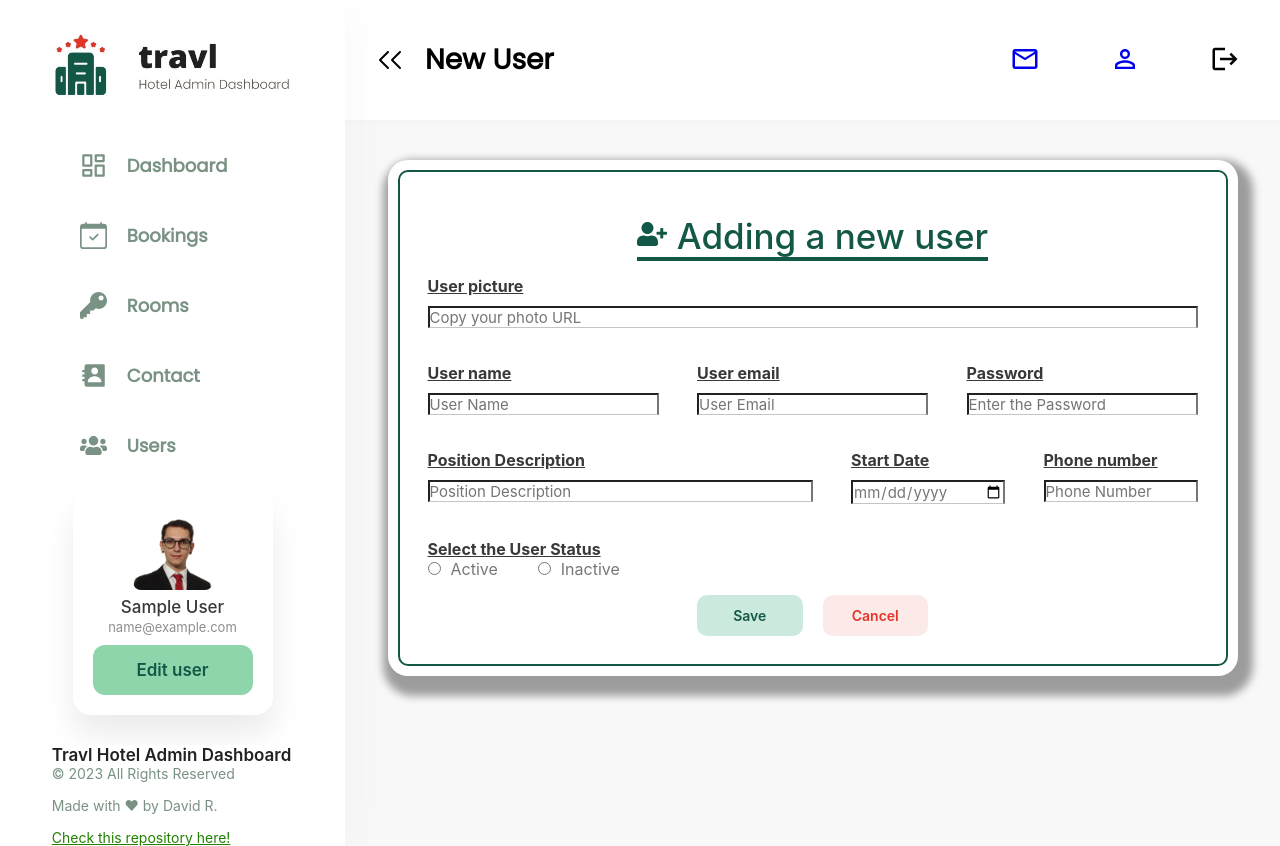
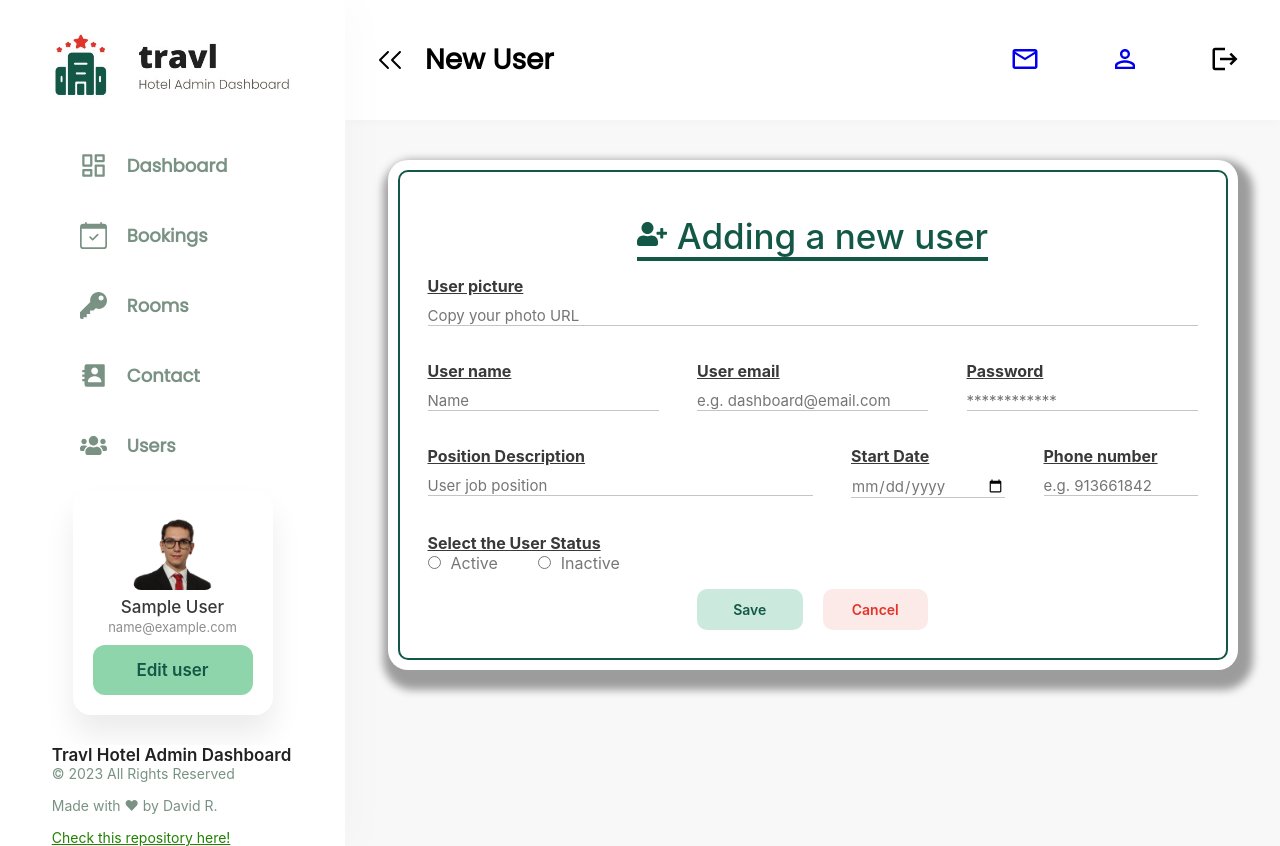
Before and after one commit to Davidrami12/miranda-dashboard, a React (Create React App) app: page /newUser in a window 1280 px wide. Built offline with nearby package versions, Linux system fonts and the light colour scheme; no server answers; sample sign-in values are in the browser's storage.

Commit message:
Styling forms with better UX design

```diff
--- a/src/components/bookings/BookingForm.tsx
+++ b/src/components/bookings/BookingForm.tsx
@@ -100,7 +100,7 @@ const BookingForm = ({
               <InputForm
                 type="textarea"
                 className="input-user"
-                placeholder="Special request"
+                placeholder="Any special detail you would like us to know?"
                 name="specialRequest"
                 value={currentBooking.specialRequest}
                 onChange={handleInput}
--- a/src/components/rooms/RoomForm.tsx
+++ b/src/components/rooms/RoomForm.tsx
@@ -112,13 +112,13 @@ const RoomForm = ({
             <div style={{display: "flex", justifyContent: "space-between", alignItems: "center"}}>
 
               <InputContainer style={{ width: "15%" }}>
-                <InputDescription>Room number</InputDescription>
+                <InputDescription>Room Nº.</InputDescription>
                 <InputForm
                   type="number"
                   className="input-user"
                   name="room_number"
                   value={currentRoom.room_number}
-                  placeholder="Room Number"
+                  placeholder="Room number"
                   onChange={handleInput}
                   required
                 ></InputForm>
@@ -241,7 +241,7 @@ const RoomForm = ({
                   className="input-user"
                   name="description"
                   value={currentRoom.description}
-                  placeholder="Room description"
+                  placeholder="Description for this room"
                   onChange={handleInput}
                   required
                 ></InputForm>
@@ -253,7 +253,7 @@ const RoomForm = ({
                   className="input-user"
                   name="cancellationPolicy"
                   value={currentRoom.cancellationPolicy}
-                  placeholder="Cancellation Policy"
+                  placeholder="Provide any service policy"
                   onChange={handleInput}
                   required
                 ></InputForm>
--- a/src/components/styled/Forms.tsx
+++ b/src/components/styled/Forms.tsx
@@ -134,24 +134,24 @@ const InputForm = styled.input`
   display: block;
   font-family: var(--font-poppins);
   font-size: 1.5rem;
-  //border: none;
+  border: none;
   border-bottom: 1px solid #C5C5C5;
 
-  /*&:hover{
-      border-bottom: 1px solid #135846;
+  &:hover{
+    border-bottom: 1px solid #135846;
   }
   &:hover~div .input-icon{
-      color: #135846;
+    color: #135846;
   }
 
   &:focus{
-      outline: none;
-      border-bottom: 1px solid #135846;
+    outline: none;
+    border-bottom: 1.5px solid #135846;
   }
 
   &:focus~div .input-icon{
-      color: #135846;
-  }*/
+    color: #135846;
+  }
 `;
 
 const Description = styled.p`
--- a/src/components/users/UserForm.tsx
+++ b/src/components/users/UserForm.tsx
@@ -58,7 +58,7 @@ const UserForm = ({
                   type="text"
                   className="input-user"
                   value={currentUser.name}
-                  placeholder="User Name"
+                  placeholder="Name"
                   name="name"
                   onChange={handleInput}
                 ></InputForm>
@@ -70,7 +70,7 @@ const UserForm = ({
                   type="email"
                   className="input-user"
                   value={currentUser.email}
-                  placeholder="User Email"
+                  placeholder="e.g. dashboard@email.com"
                   name="email"
                   onChange={handleInput}
                 ></InputForm>
@@ -81,7 +81,7 @@ const UserForm = ({
                   type="password"
                   className="input-user"
                   value={currentUser.pass}
-                  placeholder="Enter the Password"
+                  placeholder="************"
                   name="pass"
                   onChange={handleInput}
                 ></InputForm>
@@ -103,7 +103,7 @@ const UserForm = ({
                 <InputForm
                   type="textarea"
                   className="input-user"
-                  placeholder="Position Description"
+                  placeholder="User job position"
                   name="description"
                   value={currentUser.description}
                   onChange={handleInput}
@@ -129,7 +129,7 @@ const UserForm = ({
                   type="number"
                   className="input-user"
                   value={currentUser.phone}
-                  placeholder="Phone Number"
+                  placeholder="e.g. 913661842"
                   name="phone"
                   onChange={handleInput}
                 ></InputForm>
```
